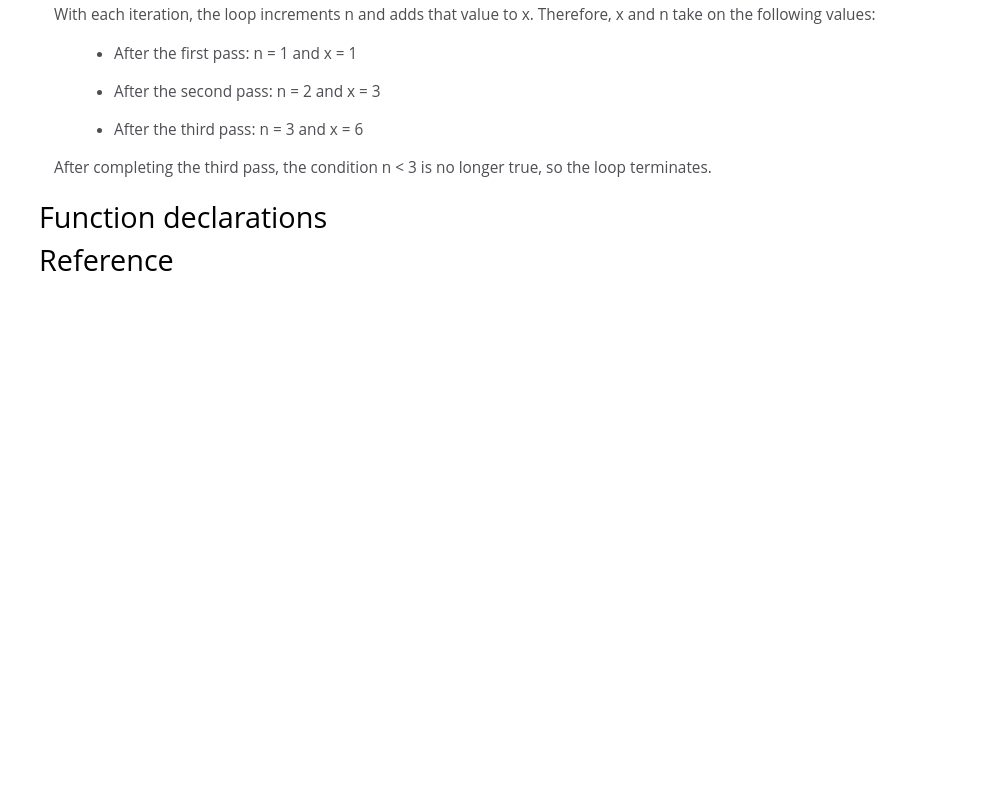
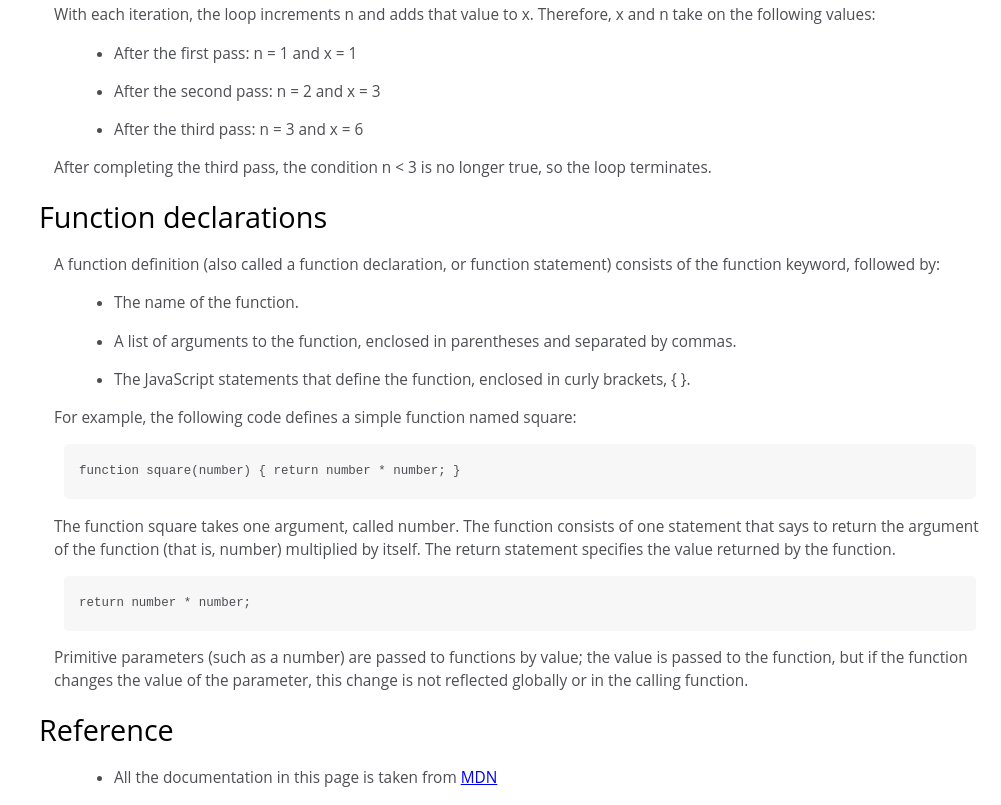
Before and after one commit to das88768/freecodecamp_responsive_web_design, a plain HTML site: page Technical_Doc/index.html in a window 1280 px wide. Shown: the part 5182-5987 px from the top of the page, without its empty margins (279-1280 px from the left). Before the commit the page ends 5463 px from the top, so only its background shows below. Drawn offline with Linux system fonts and the light colour scheme.

Commit message:
all section update successfuly

```diff
--- a/Technical_Doc/index.html
+++ b/Technical_Doc/index.html
@@ -191,9 +191,27 @@
       </section>
       <section class="main-section" id="function_declarations">
         <header>Function declarations</header>
+        <article>
+          <p>A function definition (also called a function declaration, or function statement) consists of the function keyword, followed by:</p>
+          <ul>
+            <li>The name of the function.</li>
+            <li>A list of arguments to the function, enclosed in parentheses and separated by commas.</li>
+            <li>The JavaScript statements that define the function, enclosed in curly brackets, { }.</li>
+          </ul>
+          <p>For example, the following code defines a simple function named square:</p>
+          <code>function square(number) { return number * number; }</code>
+          <p>The function square takes one argument, called number. The function consists of one statement that says to return the argument of the function (that is, number) multiplied by itself. The return statement specifies the value returned by the function.</p>
+          <code>return number * number;</code>
+          <p>Primitive parameters (such as a number) are passed to functions by value; the value is passed to the function, but if the function changes the value of the parameter, this change is not reflected globally or in the calling function.</p>
+        </article>
       </section>
       <section class="main-section" id="Reference">
         <header>Reference</header>
+        <article>
+          <ul>
+            <li>All the documentation in this page is taken from <a href="https://developer.mozilla.org/en-US/docs/Web/JavaScript/Guide">MDN</a></li>
+          </ul>
+        </article>
       </section>
     </main>
   </body>
```
